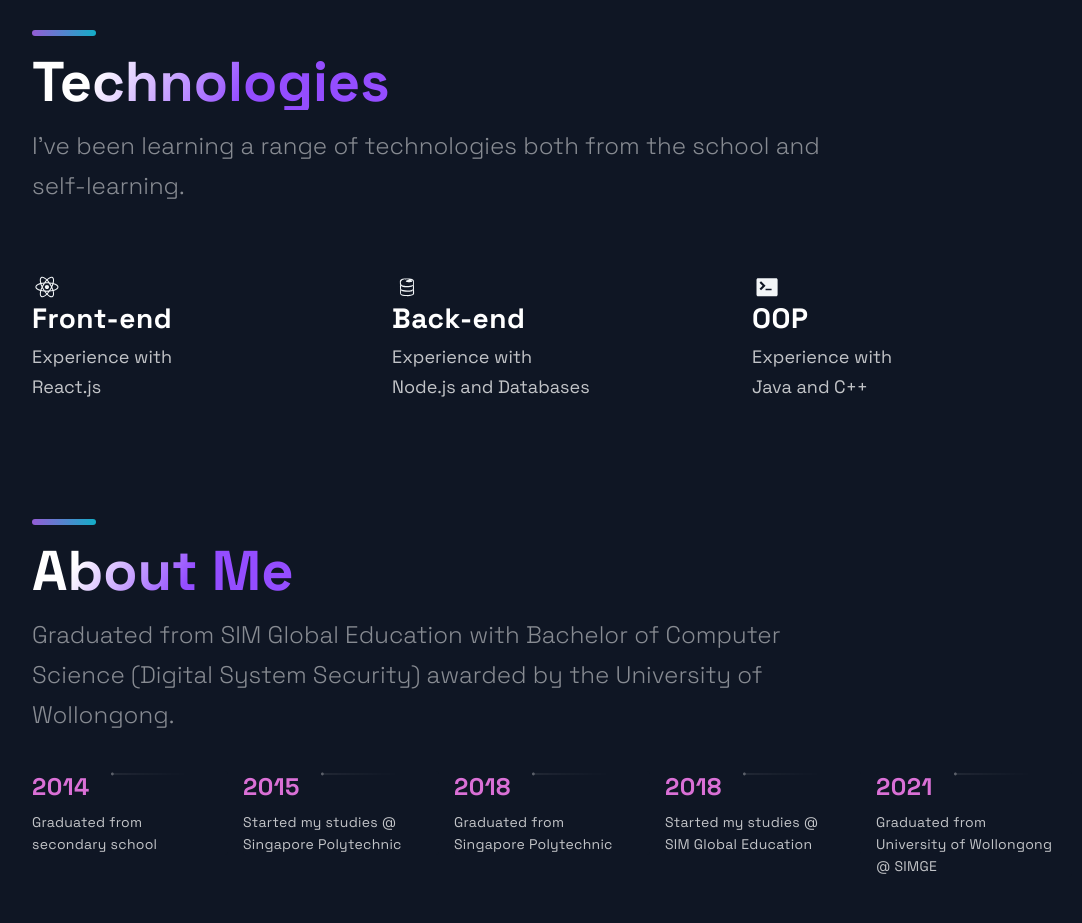
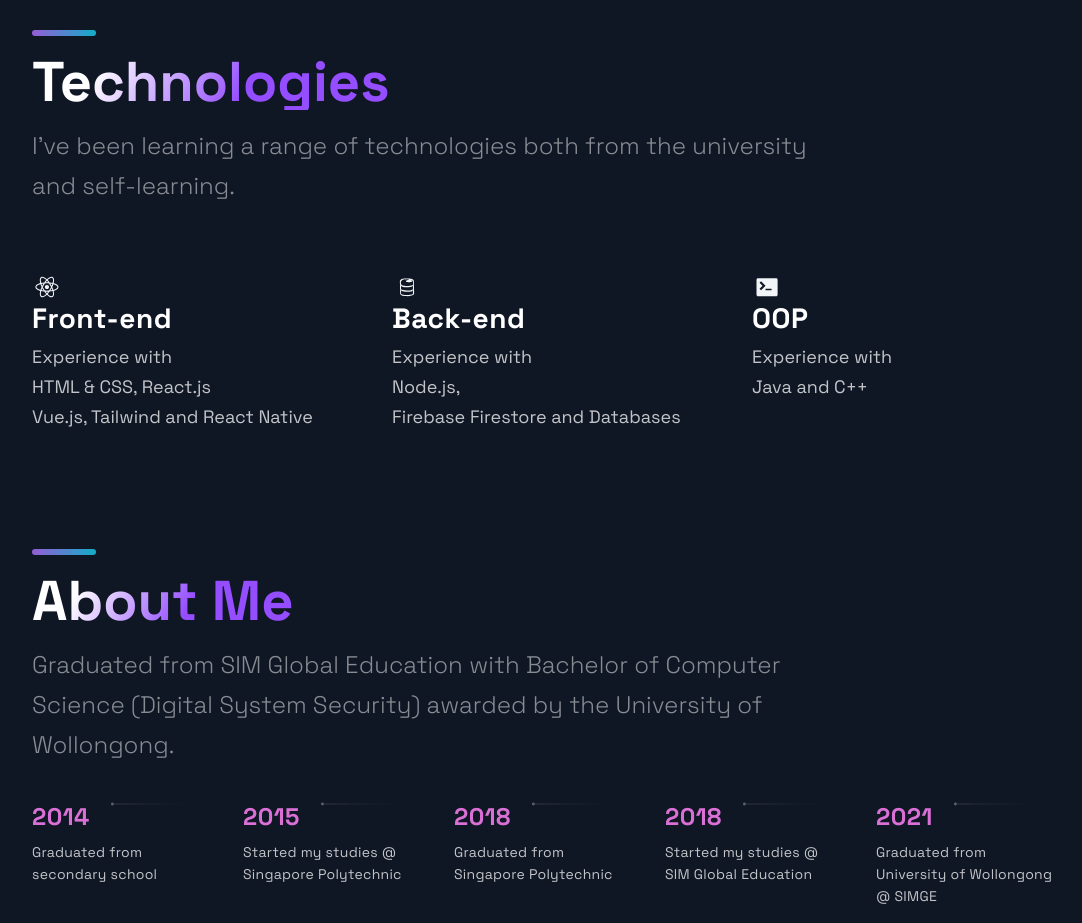
Before and after one commit to Wo1fz/Portfolio, a Next.js app: page / in a window 1280 px wide. Shown: the part 5720-6643 px from the top of the page, without its empty margins (88-1170 px from the left). Built offline with nearby package versions, Linux system fonts and the light colour scheme.

Commit message:
Update technology

```diff
--- a/src/components/Technologies/Technologies.js
+++ b/src/components/Technologies/Technologies.js
@@ -23,7 +23,7 @@
     <br />
     <SectionTitle>Technologies</SectionTitle>
     <SectionText>
-      I've been learning a range of technologies both from the school and
+      I've been learning a range of technologies both from the university and
       self-learning.
     </SectionText>
     <List>
@@ -33,7 +33,9 @@
           <ListTitle>Front-end</ListTitle>
           <ListParagraph>
             Experience with <br />
-            React.js
+            HTML & CSS, React.js
+            <br />
+            Vue.js, Tailwind and React Native
           </ListParagraph>
         </ListContainer>
       </ListItem>
@@ -43,7 +45,8 @@
           <ListTitle>Back-end</ListTitle>
           <ListParagraph>
             Experience with <br />
-            Node.js and Databases
+            Node.js, <br />
+            Firebase Firestore and Databases
           </ListParagraph>
         </ListContainer>
       </ListItem>
```
